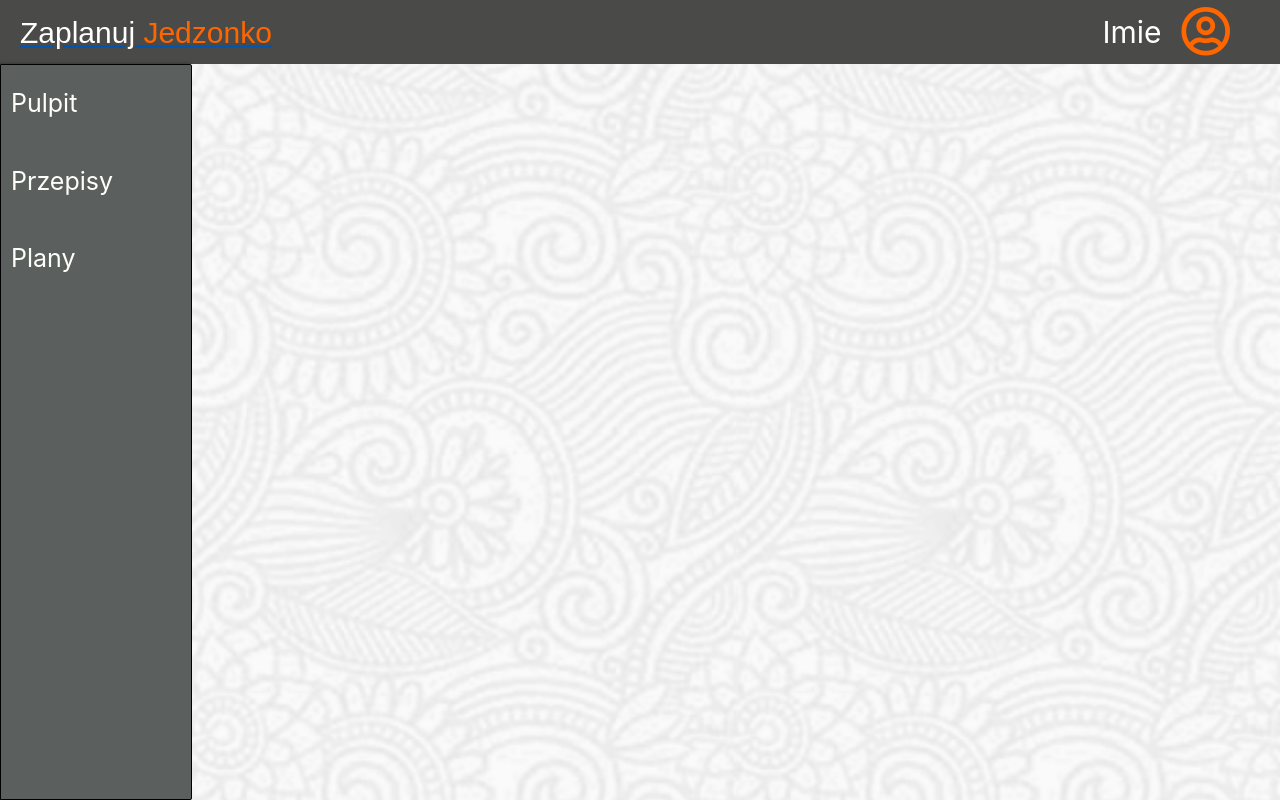
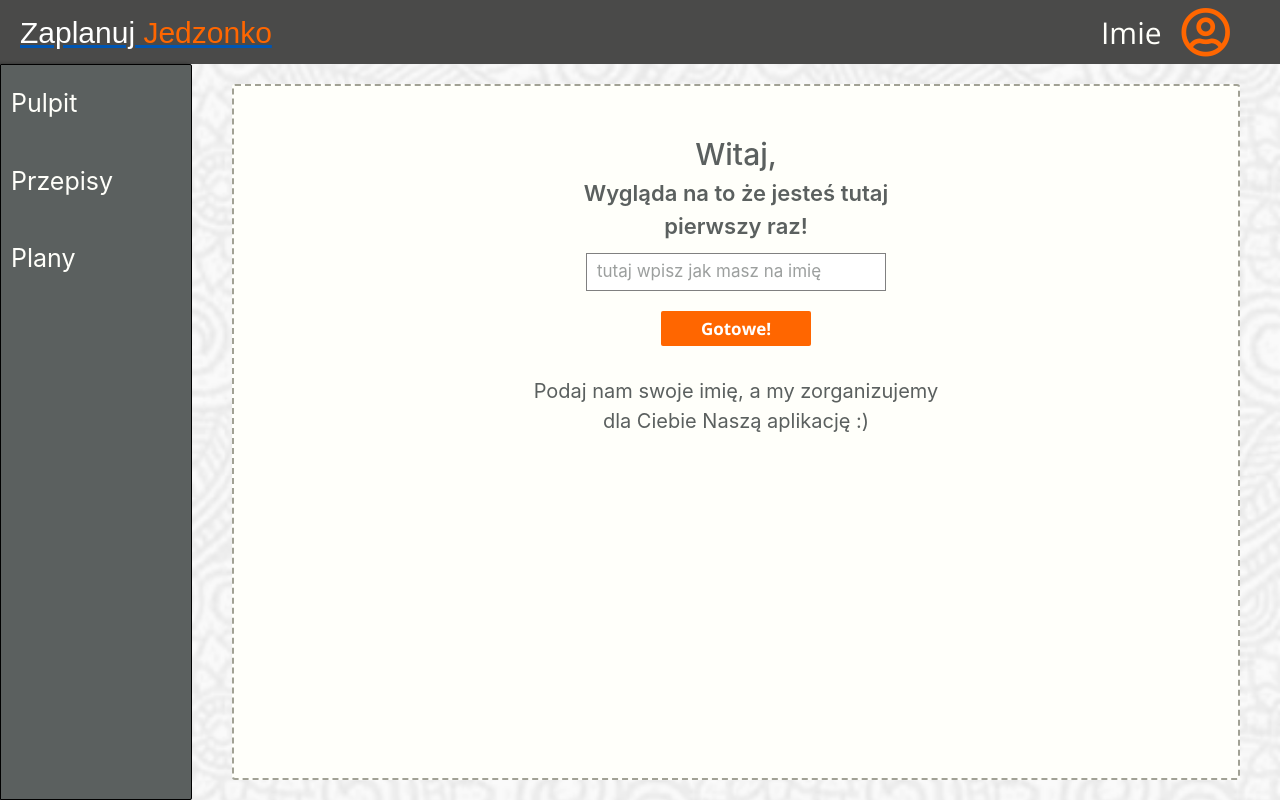
Before and after one commit to piotrsliwka333/schedule-your-meal, a React (Create React App) app: page /application/login in a window 1280 px wide. Built offline with nearby package versions, Linux system fonts and the light colour scheme; a web font is replaced by a local one.

Commit message:
Finished app login layout

```diff
--- a/src/App.js
+++ b/src/App.js
@@ -1,7 +1,7 @@
 import React from "react"
 import {BrowserRouter, Route} from "react-router-dom";
 import {Home} from "./Components/Home/Home";
-import {Application} from "./Components/Application/Application";
+import {ApplicationLogin} from "./Components/Application/ApplicationLogin/ApplicationLogin";
 
 export const App = () => {
 
@@ -9,7 +9,7 @@ export const App = () => {
 		<BrowserRouter>
 			<>
 				<Route exact path={'/'} component={Home}/>
-				<Route path={'/application'} component={Application}/>
+				<Route path={'/application/login'} component={ApplicationLogin}/>
 			</>
 		</BrowserRouter>
 	)
--- a/src/Components/Application/Application.js
+++ /dev/null
@@ -1,11 +0,0 @@
-import React from "react";
-import {ApplicationTemplate} from "../Templates/ApplicationTemplate";
-
-export const Application = () => {
-
-	return (
-		<ApplicationTemplate>
-
-		</ApplicationTemplate>
-	)
-}
--- /dev/null
+++ b/src/Components/Application/ApplicationLogin/ApplicationLogin.js
@@ -0,0 +1,23 @@
+import React from "react";
+import {ApplicationTemplate} from "../../Templates/ApplicationTemplate";
+
+export const ApplicationLogin = () => {
+
+	return (
+		<ApplicationTemplate>
+			<section className='login'>
+				<h1 className='login__greeting'>Witaj,</h1>
+				<p className='login__text'>
+					Wygląda na to że jesteś tutaj <br/> pierwszy raz!
+				</p>
+				<form className='login-form'>
+					<input type='text' className='login-form__input' placeholder='tutaj wpisz jak masz na imię'/>
+					<button type='submit' className='home-button login-form__button'>Gotowe!</button>
+				</form>
+				<p className='login__information'>
+					Podaj nam swoje imię, a my zorganizujemy <br/> dla Ciebie Naszą aplikację :)
+				</p>
+			</section>
+		</ApplicationTemplate>
+	)
+}
--- a/src/Components/Templates/ApplicationTemplate.js
+++ b/src/Components/Templates/ApplicationTemplate.js
@@ -7,7 +7,7 @@ const style = {
 	backgroundImage: `url('${appBcg}')`
 }
 
-export const ApplicationTemplate = () => {
+export const ApplicationTemplate = (props) => {
 	const [openMenu,setOpenMenu] = useState( false)
 
 	const handleOpenMenu = (e) => {
@@ -40,6 +40,7 @@ export const ApplicationTemplate = () => {
 					</ul>
 				</nav>
 				<div className='main-content' style={style}>
+					{props.children}
 				</div>
 			</main>
 		</>
--- /dev/null
+++ b/src/scss/elements/Application/_ApplicationLogin.scss
@@ -0,0 +1,66 @@
+.login {
+  width: 100%;
+  height: 100%;
+  background-color: $color-bcg;
+  border-radius: 3px;
+  border: 2px dashed $color-text-row-ext-icons;
+
+  .login__greeting {
+    margin-top: 50px;
+    text-align: center;
+    font-size: 3rem;
+    color: $color-side-panel;
+  }
+
+  &__text {
+    font-size: 2.2rem;
+    text-align: center;
+    color: $color-side-panel;
+    font-weight: 600;
+  }
+
+  &-form {
+    &__input {
+      margin: 0 auto 20px auto;
+      border: 1px solid gray;
+      display: block;
+      width: 250px;
+      padding: 5px 10px;
+      font-size: 1.7rem;
+      @include tablet {
+        width: 300px;
+      }
+      &::placeholder {
+        font-size: 1.2rem;
+        opacity: 0.6;
+        color: $color-side-panel;
+        @include tablet {
+          font-size: 1.7rem;
+        }
+
+      }
+    }
+    &__button {
+
+      box-shadow: none;
+      border: none;
+      font-weight: bold;
+      font-size: 1.7rem;
+      margin: 0 auto 30px auto;
+      display: block;
+      width: 150px;
+      padding: 5px 0;
+      &:hover {
+        background-color: lighten($color-button-highlight-headers,5%);
+      }
+      &::active {
+        box-shadow: 1px 1px 1px black inset;
+      }
+    }
+  }
+  &__information {
+    font-size: 2rem;
+    color: $color-side-panel;
+    text-align: center;
+  }
+}
--- a/src/scss/elements/Templates/_ApplicationTemplate.scss
+++ b/src/scss/elements/Templates/_ApplicationTemplate.scss
@@ -1,5 +1,6 @@
 
 .app-header {
+  font-family: $font-text;
   background-color: $color-header-column-text;
   height: 8vh;
   @include tablet {
@@ -94,7 +95,10 @@
           color: $color-bcg;
           position: relative;
           transition: 0.5s;
-
+          &:hover {
+            text-decoration: none;
+            background-color: lighten($color-side-panel,5%);
+          }
         }
         .active {
           text-decoration: none;
@@ -123,6 +127,7 @@
 
 
   .main-content {
+    padding: 20px 40px;
     height: 100%;
     width: 100%;
     background-image: url("/../../../images/image.png");
--- a/src/scss/main.scss
+++ b/src/scss/main.scss
@@ -33,3 +33,5 @@
 
 // APPLICATION
 @import "elements/Templates/ApplicationTemplate";
+//ApplicationLogin
+@import "elements/Application/ApplicationLogin";
```
